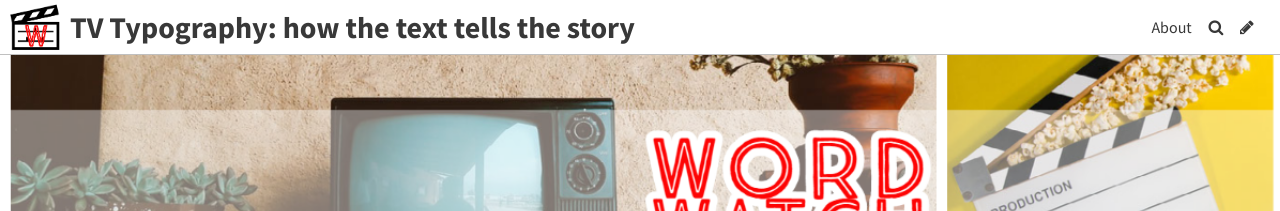
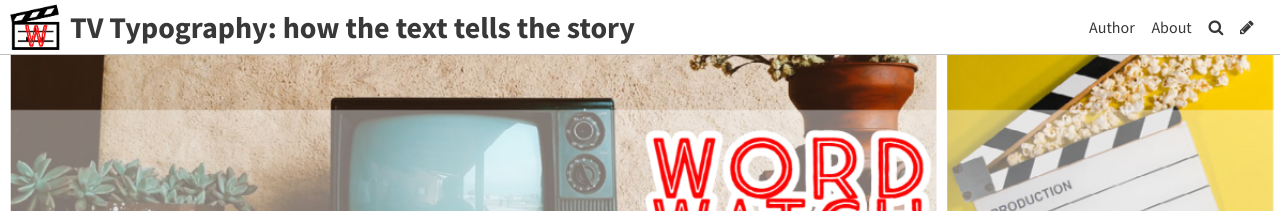
Before and after one commit to caseygrenfell/typography, a Jekyll site: the page built from index.html, in a window 1280 px wide. Shown: the top 211 px of the page. Built offline with Jekyll 4.4.1, drawn with Linux system fonts in a browser that asks for light colours; some web fonts are replaced; the list of posts is cut into pages by our own code.

Commit message:
Update Settings “general”

```diff
--- a/_data/settings.yml
+++ b/_data/settings.yml
@@ -9,3 +9,7 @@ favicon: ../uploads/word-watch-11-.png
 gridlayout: true
 fixednavbar: false
 upzoom: true
+items:
+  - siteurl: /aboutme
+    name: Author
+    tab: true
```
